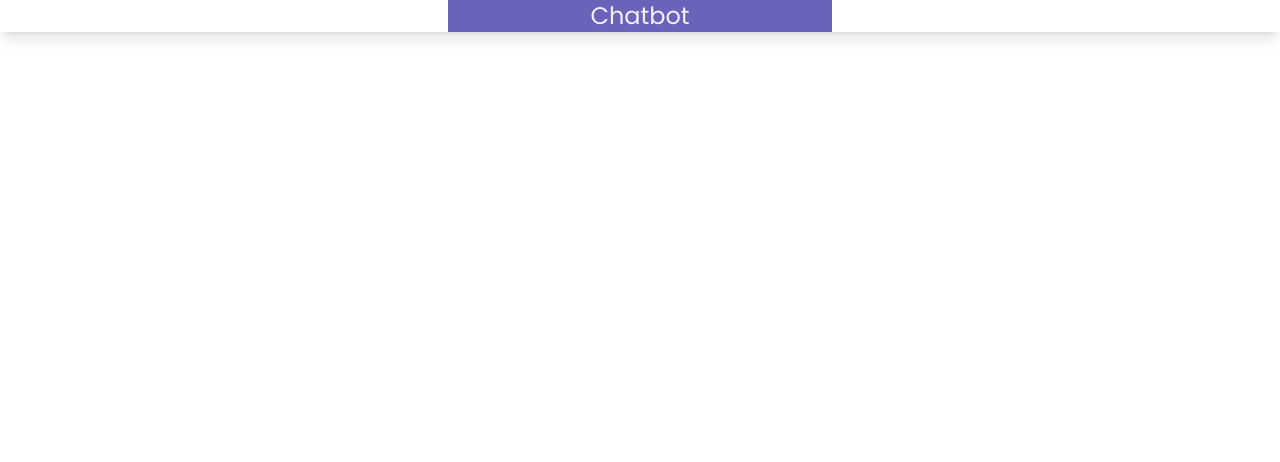
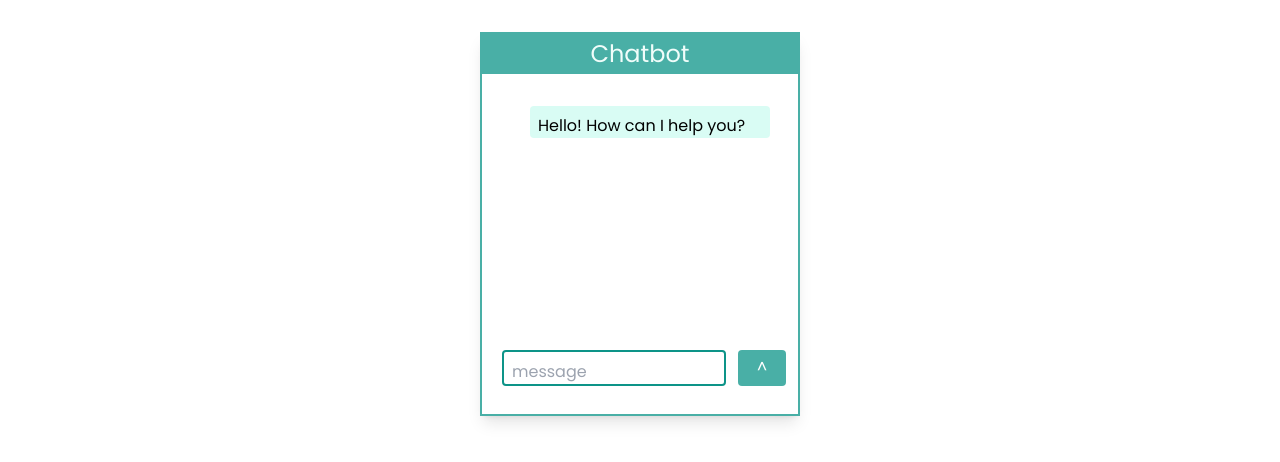
Before and after one commit to matifelitti/React-Chatbot, a React (Vite) app: page / in a window 1280 px wide. Shown: the top 462 px of the page. Built offline with nearby package versions, Linux system fonts and the light colour scheme.

Commit message:
chatbot title, form and button styles changes

```diff
--- a/src/App.jsx
+++ b/src/App.jsx
@@ -5,10 +5,27 @@ function App() {
   const [count, setCount] = useState(0);
 
   return (
-    <div className="flex justify-center items-center shadow-lg">
-      <div className="w-96 text-center text-2xl text-indigo-50 font-medium bg-indigo-800/75">
+    <div className="m-auto mt-8 w-80 h-96 col-auto justify-end shadow-lg border-solid border-2 border-teal-600/75">
+      <div className=" p-1 text-center text-2xl text-teal-50 font-medium bg-teal-600/75">
         Chatbot
       </div>
+      <div className="h-60">
+        <div className="mt-8 mb-4 ml-12 pt-2 pl-2 w-60 bg-teal-100/75 rounded">
+          Hello! How can I help you?
+        </div>
+      </div>
+
+      <form action="" className="flex items-center">
+        <input
+          type="text"
+          placeholder="message"
+          className="my-1 mb-2 ml-5 pt-2 pl-2 w-56 rounded border-2 border-[#0d9488] focus:outline-none"
+          required
+        />
+        <button className="my-1 mb-2 ml-3 px-2 w-12 h-9 text-white bg-teal-600/75 rounded">
+          ^
+        </button>
+      </form>
     </div>
   );
 }
```
